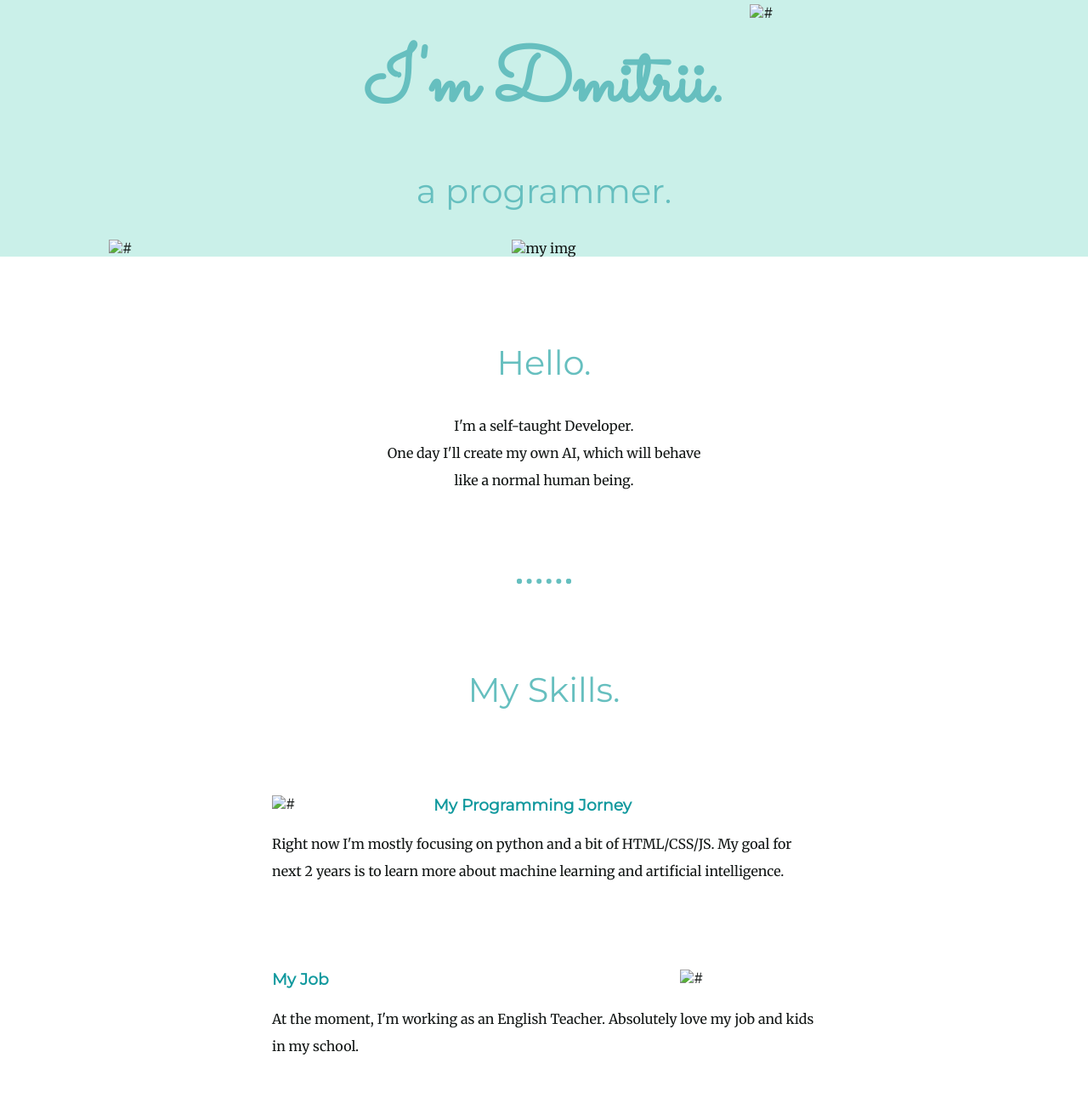
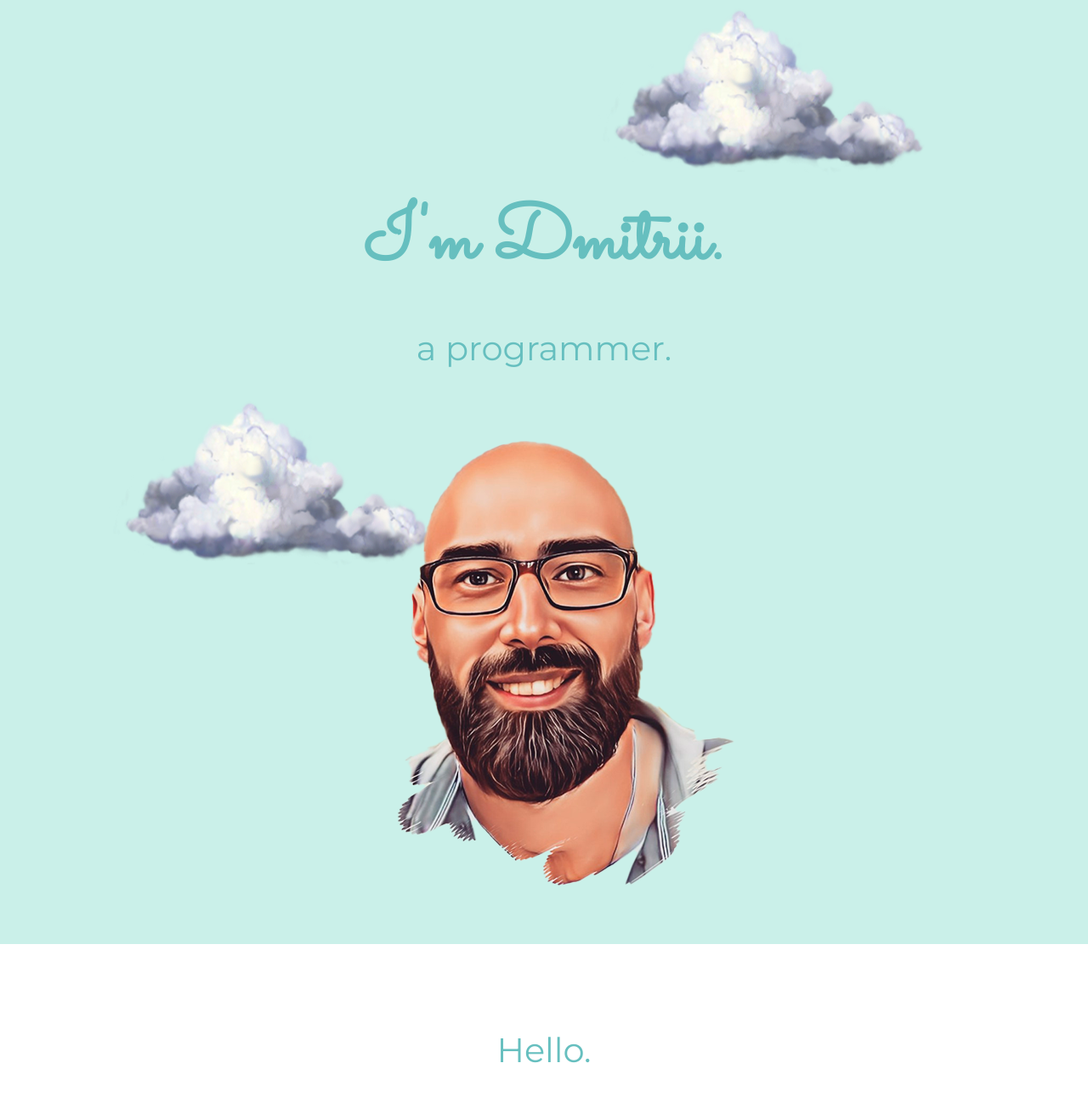
Before and after one commit to zer04our/cv, a plain HTML site: page index.html in a window 1280 px wide. Shown: the top 1291 px of the page at 85% size. Drawn offline with Linux system fonts and the light colour scheme; the site is published under a folder, as on GitHub Pages, so addresses that start at the root find nothing.

Commit message:
Update index.html

```diff
--- a/index.html
+++ b/index.html
@@ -16,11 +16,11 @@
   </head>
   <body>
     <div class="top-container">
-      <img class="top-cloud" src="/images/cloud.png" alt="#" />
+      <img class="top-cloud" src="images/cloud.png" alt="#" />
       <h1>I'm Dmitrii.</h1>
       <h2>a programmer.</h2>
-      <img class="bottom-cloud" src="/images/cloud.png" alt="#" />
-      <img class="profile-pic" src="/images/profile.png" alt="my img" />
+      <img class="bottom-cloud" src="images/cloud.png" alt="#" />
+      <img class="profile-pic" src="images/profile.png" alt="my img" />
     </div>
     <div class="middle-container">
       <div class="profile">
@@ -35,7 +35,7 @@
       <div class="skills">
         <h2>My Skills.</h2>
         <div class="skill-row">
-          <img class="developer" src="/images/skill 1 .jpg" alt="#" />
+          <img class="developer" src="images/skill 1 .jpg" alt="#" />
           <h3>My Programming Jorney</h3>
           <p>
             Right now I'm mostly focusing on python and a bit of HTML/CSS/JS. My
@@ -44,7 +44,7 @@
           </p>
         </div>
         <div class="skill-row">
-          <img class="teacher" src="/images/skill 2.jpg" alt="#" />
+          <img class="teacher" src="images/skill 2.jpg" alt="#" />
           <h3>My Job</h3>
           <p>
             At the moment, I'm working as an English Teacher. Absolutely love my
```
